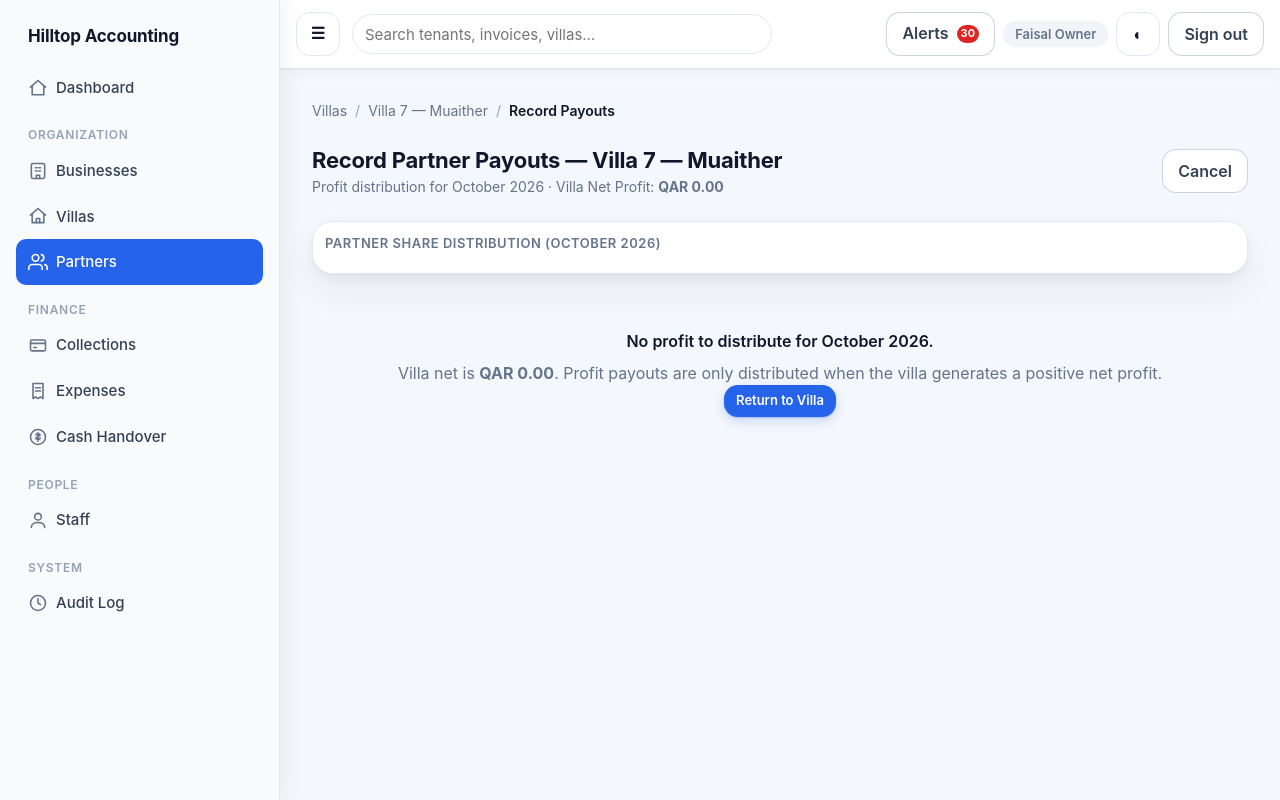
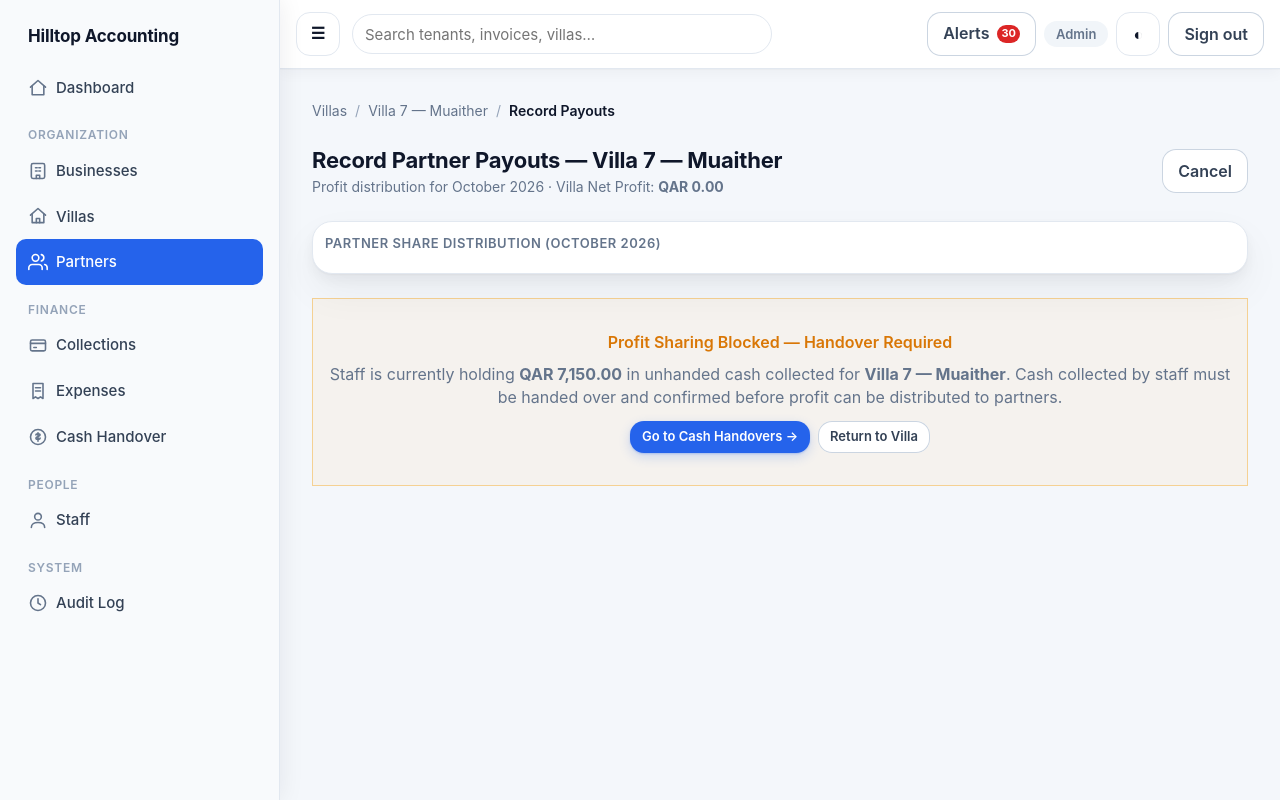
Before and after one commit to bthinkxdev/hilltopaccounts, a Django app: page /businesses/villas/2/payout-partners/ in a window 1280 px wide. Run offline with Django 5.2, Linux system fonts and the light colour scheme; a user stored in the database is signed in; data comes from the database, SQL or seed files in the repository; data that the repository does not hold is empty.

Commit message:
partner profit payout and villa expense related issues fixed

```diff
--- a/apps/accounts/models.py
+++ b/apps/accounts/models.py
@@ -9,6 +9,16 @@ class User(AbstractUser):
 
     class Meta:
         ordering = ['username']
+
+    def get_full_name(self):
+        if self.is_owner:
+            return 'Admin'
+        return super().get_full_name()
+
+    def get_short_name(self):
+        if self.is_owner:
+            return 'Admin'
+        return super().get_short_name()
 
     def __str__(self):
         return self.get_full_name() or self.username
--- a/apps/businesses/views.py
+++ b/apps/businesses/views.py
@@ -335,14 +335,21 @@ def partner_detail(request, pk):
         s.is_partial = (0 < s.paid_amount < s.cut)
         s.payout = s.villa_payouts[-1] if s.villa_payouts else None
 
+    from apps.cash import selectors as cash_selectors
+    for s in shares:
+        s.cash_pos = cash_selectors.villa_cash_position(s.villa)
+        s.has_unhanded_cash = (s.cash_pos['holding'] > 0)
+
     total_payout = sum((s.cut for s in shares), Decimal('0.00'))
     remaining_payout = max(Decimal('0.00'), total_payout - period_paid_amount)
+    any_unhanded_cash = any(s.has_unhanded_cash for s in shares)
 
     return render(request, 'businesses/partner_detail.html', {
         'partner': partner, 'shares': shares,
         'total_payout': total_payout,
         'period_paid_amount': period_paid_amount,
         'remaining_payout': remaining_payout,
+        'any_unhanded_cash': any_unhanded_cash,
         'is_fully_paid': (period_paid_amount >= total_payout and total_payout > 0),
         'period_payouts': period_payouts,
         'payout_history': payout_history,
@@ -455,6 +462,18 @@ def partner_payout_create(request, partner_pk):
         except Exception:
             initial_amount = None
 
+    if villa:
+        from apps.cash import selectors as cash_selectors
+        cash_pos = cash_selectors.villa_cash_position(villa)
+        if cash_pos['holding'] > 0:
+            messages.error(request, f'Profit cannot be shared: Staff is currently holding QAR {cash_pos["holding"]:.2f} in cash for {villa.name}. All cash must be handed over by staff first.')
+            back_url = (
+                f"{reverse('villas:villa_detail', args=[villa.pk])}?period=month&year={year}&month={month}"
+                if request.GET.get('from') == 'villa' or request.POST.get('from') == 'villa'
+                else f"{reverse('businesses:partner_detail', args=[partner.pk])}?period=month&year={year}&month={month}"
+            )
+            return redirect(back_url)
+
     if request.method == 'POST':
         form = PartnerPayoutForm(request.POST)
         if form.is_valid():
@@ -556,7 +575,15 @@ def villa_partner_payout_batch(request, villa_pk):
     unpaid_shares = [s for s in shares if s.remaining > 0]
     total_unpaid = sum((s.remaining for s in unpaid_shares), Decimal('0.00'))
 
+    from apps.cash import selectors as cash_selectors
+    cash_pos = cash_selectors.villa_cash_position(villa)
+    cash_holding = cash_pos['holding']
+    cash_awaiting = cash_pos['awaiting_confirmation']
+
     if request.method == 'POST':
+        if cash_holding > 0:
+            messages.error(request, f'Profit cannot be shared: Staff is currently holding QAR {cash_holding:.2f} in cash for {villa.name}. All cash must be handed over by staff first.')
+            return redirect(f"{reverse('villas:villa_detail', args=[villa.pk])}?period=month&year={year}&month={month}")
         if distributable_profit <= 0:
             messages.error(request, 'Cannot record partner payouts when villa net profit is zero or negative.')
             return redirect(f"{reverse('villas:villa_detail', args=[villa.pk])}?period=month&year={year}&month={month}")
@@ -610,5 +637,7 @@ def villa_partner_payout_batch(request, villa_pk):
         'unpaid_shares': unpaid_shares,
         'total_unpaid': total_unpaid,
         'today': today.isoformat(),
+        'cash_holding': cash_holding,
+        'cash_awaiting': cash_awaiting,
         'breadcrumbs': [('Villas', reverse('villas:villa_list')), (villa.name, reverse('villas:villa_detail', args=[villa.pk])), ('Record Payouts', None)],
     })
--- a/apps/villas/views.py
+++ b/apps/villas/views.py
@@ -312,11 +312,14 @@ def villa_detail(request, pk):
             owner_cut = (distributable_profit * (owner_pct / Decimal('100.00'))).quantize(Decimal('0.01'))
             context['villa_partner_shares'] = shares
             context['villa_owner_share'] = {'percentage': owner_pct, 'cut': owner_cut}
-            context['has_unpaid_partners'] = (distributable_profit > 0) and any(not s.is_fully_paid for s in shares)
+            unhanded_cash = context['cash']['holding']
+            context['has_unhanded_cash'] = (unhanded_cash > 0)
+            context['has_unpaid_partners'] = (distributable_profit > 0) and any(not s.is_fully_paid for s in shares) and not context['has_unhanded_cash']
         else:
             context['villa_partner_shares'] = []
             context['villa_owner_share'] = {'percentage': Decimal('100.00'), 'cut': distributable_profit}
             context['has_unpaid_partners'] = False
+            context['has_unhanded_cash'] = False
 
         context['owner_share_amount'] = context['villa_owner_share']['cut']
         context['owner_share_pct'] = context['villa_owner_share']['percentage']
--- a/templates/base.html
+++ b/templates/base.html
@@ -71,7 +71,7 @@
         <div class="topbar__actions">
           {% if user.is_authenticated %}
             <a class="btn btn--ghost" href="{% url 'notifications:list' %}" aria-label="Notifications{% if notification_unread_count %}, {{ notification_unread_count }} unread{% endif %}">Alerts{% if notification_unread_count %} <span class="badge-dot">{{ notification_unread_count }}</span>{% endif %}</a>
-            <span class="pill pill--neutral">{{ user.get_full_name|default:user.username }}</span>
+            <span class="pill pill--neutral">{% if user.is_owner %}Admin{% else %}{{ user.get_full_name|default:user.username }}{% endif %}</span>
           {% endif %}
           <button class="btn btn--icon" type="button" data-theme-toggle aria-label="Toggle dark mode">&#9680;</button>
           {% if user.is_authenticated %}
--- a/templates/businesses/villa_payout_batch.html
+++ b/templates/businesses/villa_payout_batch.html
@@ -30,6 +30,8 @@
           <div class="partner-row__actions">
             {% if share.is_fully_paid %}
               <span class="pill pill--success">Paid ({{ share.existing_payout.get_payment_method_display }})</span>
+            {% elif cash_holding > 0 %}
+              <span class="pill pill--warning" title="Staff is currently holding cash. Handover required before paying profit.">Handover Pending</span>
             {% elif share.is_partial %}
               <span class="pill pill--warning" title="Paid QAR {{ share.paid_amount|floatformat:'2g' }}">Paid {{ share.paid_amount|floatformat:"2g" }} · Due {{ share.remaining|floatformat:"2g" }}</span>
             {% else %}
@@ -41,7 +43,19 @@
     {% endfor %}
   </div>
 
-  {% if net_profit <= 0 %}
+  {% if cash_holding > 0 %}
+    <div class="empty-state" style="border: 1px solid rgba(245, 158, 11, 0.4); background: rgba(245, 158, 11, 0.05);">
+      <div class="empty-state__title" style="color: var(--warning, #f59e0b);">Profit Sharing Blocked — Handover Required</div>
+      <p>
+        Staff is currently holding <b>QAR {{ cash_holding|floatformat:"2g" }}</b> in unhanded cash collected for <b>{{ villa.name }}</b>.
+        Cash collected by staff must be handed over and confirmed before profit can be distributed to partners.
+      </p>
+      <div style="display: flex; gap: var(--space-2); justify-content: center; margin-top: var(--space-3); flex-wrap: wrap;">
+        <a class="btn btn--primary btn--sm" href="{% url 'cash:handover_list' %}">Go to Cash Handovers &rarr;</a>
+        <a class="btn btn--ghost btn--sm" href="{% url 'villas:villa_detail' villa.pk %}?period=month&year={{ year }}&month={{ month }}">Return to Villa</a>
+      </div>
+    </div>
+  {% elif net_profit <= 0 %}
     <div class="empty-state">
       <div class="empty-state__title">No profit to distribute for {{ month_label }}.</div>
       <p>Villa net is <b>QAR {{ net_profit|floatformat:"2g" }}</b>. Profit payouts are only distributed when the villa generates a positive net profit.</p>
--- a/templates/dashboard/home.html
+++ b/templates/dashboard/home.html
@@ -5,7 +5,7 @@
 {% block content %}
   <div class="page-header">
     <div>
-      <h1>Welcome back, {{ user.get_full_name|default:user.username }} <span aria-hidden="true">&#128075;</span></h1>
+      <h1>Welcome back, {% if user.is_owner %}Admin{% else %}{{ user.get_full_name|default:user.username }}{% endif %} <span aria-hidden="true">&#128075;</span></h1>
       <div class="page-header__meta">
         {% for label in role_labels %}<span class="pill pill--neutral">{{ label }}</span>{% endfor %}
       </div>
```
Also changed, not shown: templates/businesses/partner_detail.html (+14 -1 lines), templates/villas/villa_detail.html (+18 -4 lines), apps/accounts/migrations/0006_set_owner_admin_name.py (added).
